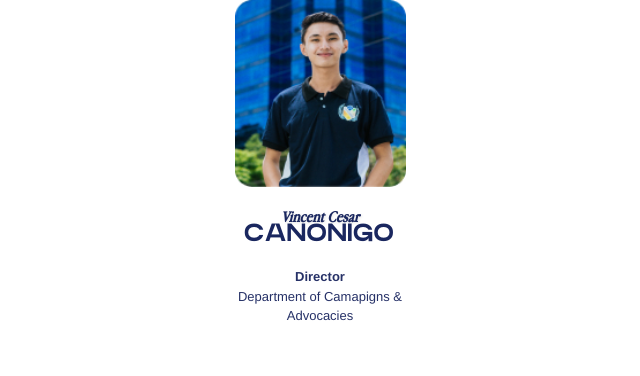
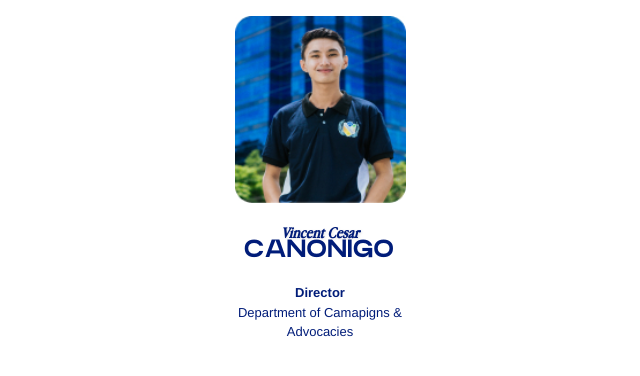
Before and after one commit to SAMAHAN-Systems-Development/samahan-at-the-get-go, a Next.js app: page /officer-small-card in a window 1280 px wide. Shown: the top 376 px of the page, without its empty margins (320-960 px from the left). Built offline with nearby package versions, Linux system fonts and the light colour scheme.

Commit message:
refactor: applied semantic changes, added interface, used rem and improved image qual

```diff
--- a/src/app/officer-small-card/page.tsx
+++ b/src/app/officer-small-card/page.tsx
@@ -1,14 +1,18 @@
 import React from "react";
 
 import OfficerSmallCard from "@/components/ui/OfficerSmallCard";
+
+const officer = {
+  firstName: "Vincent Cesar",
+  lastName: "Canonigo",
+  position: "Director",
+};
 
 const page = () => {
   return (
     <div>
       <OfficerSmallCard
-        firstName="Vincent Cesar"
-        lastName="Canonigo"
-        position="Director"
+        officer={officer}
         department="Department of Camapigns & Advocacies"
         imageUrl="/assets/images/Canonigo.jpg"
       />
--- a/src/components/ui/OfficerSmallCard.tsx
+++ b/src/components/ui/OfficerSmallCard.tsx
@@ -1,44 +1,46 @@
 import React from "react";
 import Image from "next/image";
 
-interface OfficerSmallCard {
+interface Officer {
   firstName: string;
   lastName: string;
   position: string;
+}
+interface OfficerSmallCard {
+  officer: Officer;
   department?: string;
   imageUrl: string;
 }
 
 const OfficerSmallCard: React.FC<OfficerSmallCard> = ({
-  firstName,
-  lastName,
-  position,
+  officer,
   department,
   imageUrl,
 }) => {
+  const { firstName, lastName, position } = officer;
   return (
-    <div className="flex flex-col items-center gap-y-5">
-      <div className="h-[163px] md:h-[187px] w-[148px] md:w-[171px] relative rounded-card">
-        <Image src={imageUrl} alt={lastName} fill />
+    <div className="flex flex-col items-center gap-y-5 p-4">
+      <div className="h-[10.188rem] md:h-[11.688rem] w-[9.25rem] md:w-[10.688rem] relative rounded-card">
+        <Image src={imageUrl} alt={lastName} fill quality={100} />
       </div>
       <div className="flex flex-col items-center">
-        <div className=" flex flex-col items-center">
-          <h2 className="text-[13px] md:text-[16px] text-[#1A275F] font-appleGaramond font-bold italic text-shadow-soft leading-5">
+        <div className="flex flex-col items-center">
+          <p className="text-[0.813rem] md:text-[1rem] text-blue font-appleGaramond font-bold italic text-shadow-soft leading-5">
             {firstName}
-          </h2>
-          <h2 className="text-[16px] md:text-[20px] font-artega text-[#1A275F] uppercase leading-5 font-medium">
+          </p>
+          <p className="text-[1rem] md:text-[1.25rem] font-artega text-blue uppercase leading-5 font-medium">
             {lastName}
-          </h2>
+          </p>
         </div>
       </div>
-      <div className="flex-col flex-shrink-0 flex max-w-[193px] max-h-[30px] text-[#263167] text-[13px] font-normal text-center leading-normal">
+      <div className="flex-col flex-shrink-0 flex max-w-[12.063rem] max-h-[1.875rem] text-blue text-[0.813rem] font-normal text-center leading-normal">
         {department ? (
           <>
-            <span className="font-bold">{position}</span>
-            <span>{department}</span>
+            <p className="font-bold">{position}</p>
+            <p>{department}</p>
           </>
         ) : (
-          <span>{position}</span>
+          <p>{position}</p>
         )}
       </div>
     </div>
```
Also changed, not shown: 1 other file (tests, documents, lock files or other folders).
